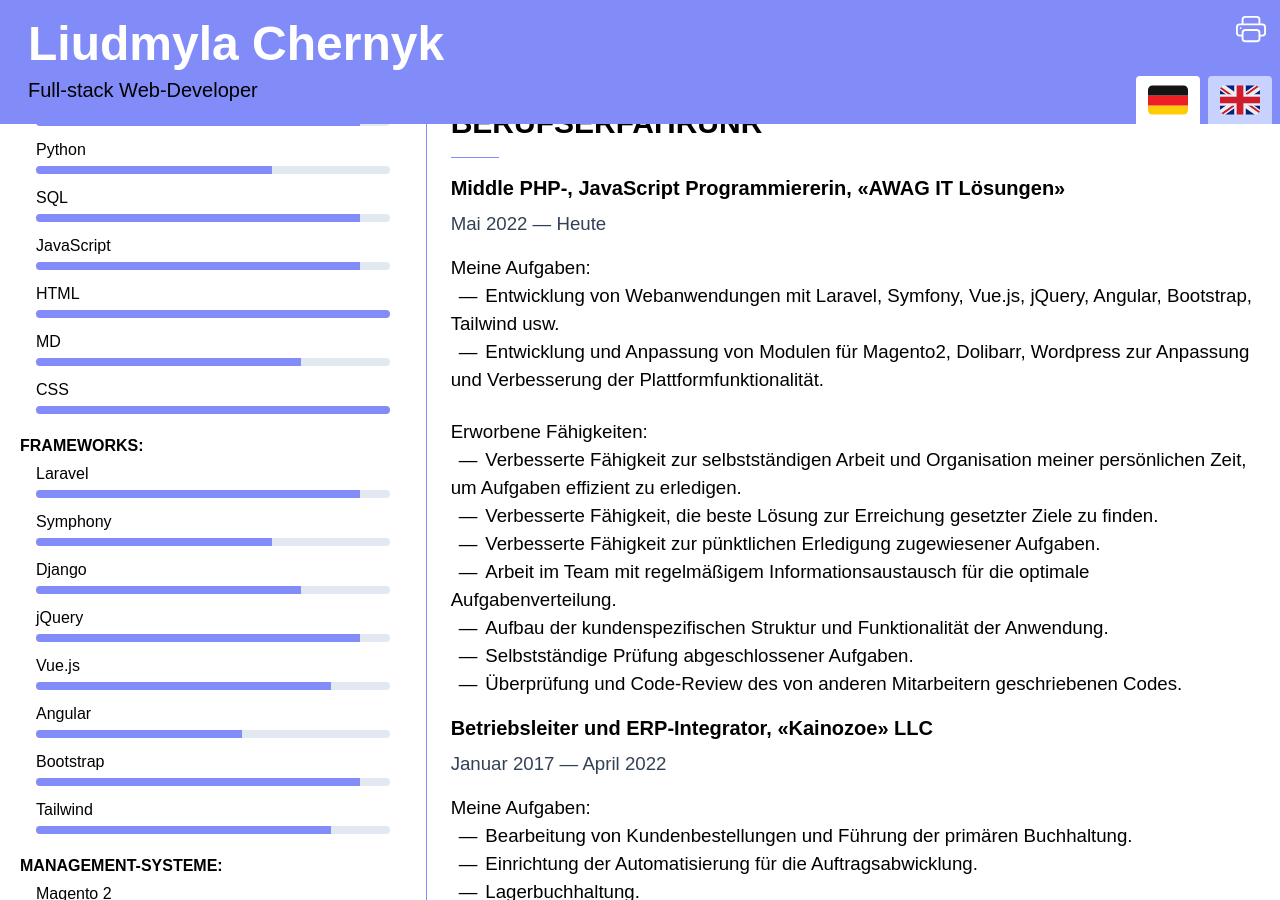
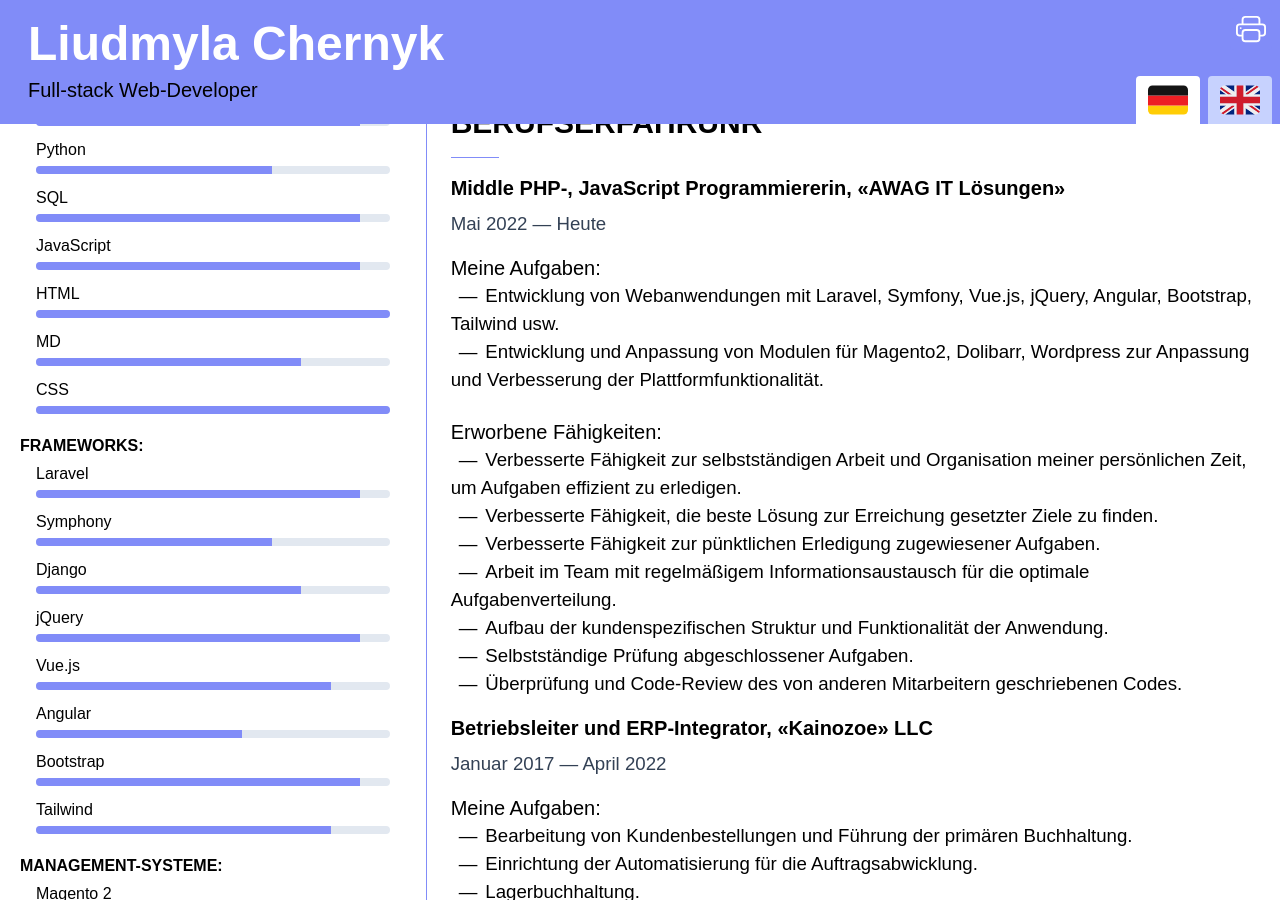
Before and after one commit to lydalyu/lydalyu.github.io, a Jekyll site: the page built from de.html, in a window 1280 px wide and 900 px high, scrolled down 496 px. Built offline with Jekyll 4.4.1, drawn with Linux system fonts in a browser that asks for light colours; nearby versions of some CDN libraries.

Commit message:
changed classes

```diff
--- a/_data/de.json
+++ b/_data/de.json
@@ -172,49 +172,49 @@
                 "title": "Middle PHP-, JavaScript Programmiererin",
                 "firm": "«AWAG IT Lösungen»",
                 "period": "Mai 2022 — Heute",
-                "text": "<section><h4>Meine Aufgaben:</h4><ul class='dash-list'><li>Entwicklung von Webanwendungen mit Laravel, Symfony, Vue.js, jQuery, Angular, Bootstrap, Tailwind usw.</li><li>Entwicklung und Anpassung von Modulen für Magento2, Dolibarr, Wordpress zur Anpassung und Verbesserung der Plattformfunktionalität.</li></ul><h4 class='mt-6'>Erworbene Fähigkeiten:</h4><ul class='dash-list'><li>Verbesserte Fähigkeit zur selbstständigen Arbeit und Organisation meiner persönlichen Zeit, um Aufgaben effizient zu erledigen.</li><li>Verbesserte Fähigkeit, die beste Lösung zur Erreichung gesetzter Ziele zu finden.</li><li>Verbesserte Fähigkeit zur pünktlichen Erledigung zugewiesener Aufgaben.</li><li>Arbeit im Team mit regelmäßigem Informationsaustausch für die optimale Aufgabenverteilung.</li><li>Aufbau der kundenspezifischen Struktur und Funktionalität der Anwendung.</li><li>Selbstständige Prüfung abgeschlossener Aufgaben.</li><li>Überprüfung und Code-Review des von anderen Mitarbeitern geschriebenen Codes.</li></ul></section>"
+                "text": "<section><h4 class='text-xl font-medium'>Meine Aufgaben:</h4><ul class='dash-list'><li>Entwicklung von Webanwendungen mit Laravel, Symfony, Vue.js, jQuery, Angular, Bootstrap, Tailwind usw.</li><li>Entwicklung und Anpassung von Modulen für Magento2, Dolibarr, Wordpress zur Anpassung und Verbesserung der Plattformfunktionalität.</li></ul><h4 class='mt-6 text-xl font-medium'>Erworbene Fähigkeiten:</h4><ul class='dash-list'><li>Verbesserte Fähigkeit zur selbstständigen Arbeit und Organisation meiner persönlichen Zeit, um Aufgaben effizient zu erledigen.</li><li>Verbesserte Fähigkeit, die beste Lösung zur Erreichung gesetzter Ziele zu finden.</li><li>Verbesserte Fähigkeit zur pünktlichen Erledigung zugewiesener Aufgaben.</li><li>Arbeit im Team mit regelmäßigem Informationsaustausch für die optimale Aufgabenverteilung.</li><li>Aufbau der kundenspezifischen Struktur und Funktionalität der Anwendung.</li><li>Selbstständige Prüfung abgeschlossener Aufgaben.</li><li>Überprüfung und Code-Review des von anderen Mitarbeitern geschriebenen Codes.</li></ul></section>"
             },
             {
                 "title": "Betriebsleiter und ERP-Integrator",
                 "firm": "«Kainozoe» LLC",
                 "period": "Januar 2017 — April 2022",
-                "text": "<section><h4>Meine Aufgaben:</h4><ul class='dash-list'><li>Bearbeitung von Kundenbestellungen und Führung der primären Buchhaltung.</li><li>Einrichtung der Automatisierung für die Auftragsabwicklung.</li><li>Lagerbuchhaltung.</li><li>Einrichtung des Kundenportals.</li><li>Implementierung der Automatisierung für das Hinzufügen neuer Produkte zum Buchhaltungssystem unter Verwendung der integrierten Funktionen des Systems und der Entwicklung zusätzlicher Python-Skripte.</li></ul><h4 class='mt-6'>Erworbene Fähigkeiten:</h4><ul class='dash-list'><li>Arbeiten mit CRM- und ERP-Systemen, Einrichtung und Automatisierung von Prozessen.</li><li>Grundlegende Buchhaltungsverfahren.</li><li>Verbesserte Fähigkeit zur selbstständigen Arbeit und Organisation meiner persönlichen Zeit, um Aufgaben effizient abzuschließen.</li><li>Verbesserte Kenntnisse in HTML, CSS und JavaScript während der Einrichtung des Kundenportals.</li><li>Die eigenständige Erforschung der Programmiersprache Python ermöglichte mir, Skripte zu entwickeln, die die Automatisierungsfähigkeiten von Prozessen verbessern.</li><li>Erwarb die Fähigkeit, mit REST-APIs zu interagieren, während Python-Skripte geschrieben wurden, um Produkte dem Buchhaltungssystem hinzuzufügen und die Produktverfügbarkeit mit Lieferanten zu synchronisieren.</li></ul></section>"
+                "text": "<section><h4 class='text-xl font-medium'>Meine Aufgaben:</h4><ul class='dash-list'><li>Bearbeitung von Kundenbestellungen und Führung der primären Buchhaltung.</li><li>Einrichtung der Automatisierung für die Auftragsabwicklung.</li><li>Lagerbuchhaltung.</li><li>Einrichtung des Kundenportals.</li><li>Implementierung der Automatisierung für das Hinzufügen neuer Produkte zum Buchhaltungssystem unter Verwendung der integrierten Funktionen des Systems und der Entwicklung zusätzlicher Python-Skripte.</li></ul><h4 class='mt-6 text-xl font-medium'>Erworbene Fähigkeiten:</h4><ul class='dash-list'><li>Arbeiten mit CRM- und ERP-Systemen, Einrichtung und Automatisierung von Prozessen.</li><li>Grundlegende Buchhaltungsverfahren.</li><li>Verbesserte Fähigkeit zur selbstständigen Arbeit und Organisation meiner persönlichen Zeit, um Aufgaben effizient abzuschließen.</li><li>Verbesserte Kenntnisse in HTML, CSS und JavaScript während der Einrichtung des Kundenportals.</li><li>Die eigenständige Erforschung der Programmiersprache Python ermöglichte mir, Skripte zu entwickeln, die die Automatisierungsfähigkeiten von Prozessen verbessern.</li><li>Erwarb die Fähigkeit, mit REST-APIs zu interagieren, während Python-Skripte geschrieben wurden, um Produkte dem Buchhaltungssystem hinzuzufügen und die Produktverfügbarkeit mit Lieferanten zu synchronisieren.</li></ul></section>"
             },
             {
                 "title": "Junior SEO-webtools Entwicklerin",
                 "firm": "SEO Studio «Domen PR»",
                 "period": "Juli 2016 — Februar 2017",
-                "text": "<section><h4>Meine Aufgaben:</h4><ul class='dash-list'><li>Content-SEO-Optimierung..</li><li>Entwicklung und Anpassung von WordPress-Themen.</li><li>Datenanalyse.</li></ul><h4 class='mt-6'>Erworbene Fähigkeiten:</h4><ul class='dash-list'><li>Verbesserte Organisation meiner persönlichen Zeit, um Aufgaben effizienter zu erledigen.</li><li>Verbesserte Fähigkeit, die beste Lösung zur Erreichung gesetzter Ziele zu finden.</li><li>Beherrschung der Verwendung von regulären Ausdrücken zur effektiven Automatisierung der Datenanalyse.</li><li>Anwendung von HTML- und CSS-Kenntnissen bei der Entwicklung von WordPress-Themen.</li><li>Erlernen der Programmiersprache PHP, um WordPress-Themen unabhängig zu entwickeln und anzupassen.</li><li>Arbeiten mit den SQL-Datenbanken zur Migration von Websites zu WordPress aus anderen Content-Management-Systemen.</li><li>Anpassung von Texten, die von Copywritern für SEO-Promotionszwecke verfasst wurden.</li></ul></section>"
+                "text": "<section><h4 class='text-xl font-medium'>Meine Aufgaben:</h4><ul class='dash-list'><li>Content-SEO-Optimierung..</li><li>Entwicklung und Anpassung von WordPress-Themen.</li><li>Datenanalyse.</li></ul><h4 class='mt-6 text-xl font-medium'>Erworbene Fähigkeiten:</h4><ul class='dash-list'><li>Verbesserte Organisation meiner persönlichen Zeit, um Aufgaben effizienter zu erledigen.</li><li>Verbesserte Fähigkeit, die beste Lösung zur Erreichung gesetzter Ziele zu finden.</li><li>Beherrschung der Verwendung von regulären Ausdrücken zur effektiven Automatisierung der Datenanalyse.</li><li>Anwendung von HTML- und CSS-Kenntnissen bei der Entwicklung von WordPress-Themen.</li><li>Erlernen der Programmiersprache PHP, um WordPress-Themen unabhängig zu entwickeln und anzupassen.</li><li>Arbeiten mit den SQL-Datenbanken zur Migration von Websites zu WordPress aus anderen Content-Management-Systemen.</li><li>Anpassung von Texten, die von Copywritern für SEO-Promotionszwecke verfasst wurden.</li></ul></section>"
             },
             {
                 "title": "Verkäuferin",
                 "firm": "Turkul.net",
                 "period": "September 2012 - November 2016 ",
-                "text": "<section><h4>Meine Aufgaben:</h4><ul class='dash-list'><li>Neue Produkte auf der Website des Geschäfts hinzufügen und individuelle sowie umfassende Beschreibungen für sie verfassen.</li><li>Kurze Artikel über das sportliche und Outdoor-Leben der Mitarbeiter für den Unternehmensblog verfassen, um den Laden online zu bewerben.</li><li>Aktive Teilnahme am Design und der Optimierung der Geschäftswebsite.</li><li>Kundenberatung für den Kauf von Outdoor-Ausrüstung und Bekleidung.</li><li>Bearbeitung von Online-Bestellungen.</li><li>Bestellungen bei Lieferanten aufgeben.</li><li>Abgleich der Buchhaltung mit den Lieferanten.</li></ul><h4 class='mt-6'>Erworbene Fähigkeiten:</h4><ul class='dash-list'><li>Fähigkeit zur effektiven Kommunikation mit Kunden sowohl persönlich als auch telefonisch oder per E-Mail.</li><li>Auswahl von Ausrüstung, die den individuellen Bedürfnissen der Kunden entspricht, aus dem vorhandenen Sortiment.</li><li>Fähigkeit, unter Druck die optimale Lösung für Probleme zu finden.</li><li>Verbesserte Selbstständigkeit und effiziente Zeitorganisation zur erfolgreichen Erledigung von Aufgaben.</li><li>Arbeit mit Buchhaltungs- und Lagerverwaltungssystemen.</li><li>Vertrautheit mit Content-Management-Systemen.</li><li>Verfassen von prägnanten und informativen Texten sowie Artikeln zur Bewerbung von Produkten oder des Geschäfts.</li></ul></section>"
+                "text": "<section><h4 class='text-xl font-medium'>Meine Aufgaben:</h4><ul class='dash-list'><li>Neue Produkte auf der Website des Geschäfts hinzufügen und individuelle sowie umfassende Beschreibungen für sie verfassen.</li><li>Kurze Artikel über das sportliche und Outdoor-Leben der Mitarbeiter für den Unternehmensblog verfassen, um den Laden online zu bewerben.</li><li>Aktive Teilnahme am Design und der Optimierung der Geschäftswebsite.</li><li>Kundenberatung für den Kauf von Outdoor-Ausrüstung und Bekleidung.</li><li>Bearbeitung von Online-Bestellungen.</li><li>Bestellungen bei Lieferanten aufgeben.</li><li>Abgleich der Buchhaltung mit den Lieferanten.</li></ul><h4 class='mt-6 text-xl font-medium'>Erworbene Fähigkeiten:</h4><ul class='dash-list'><li>Fähigkeit zur effektiven Kommunikation mit Kunden sowohl persönlich als auch telefonisch oder per E-Mail.</li><li>Auswahl von Ausrüstung, die den individuellen Bedürfnissen der Kunden entspricht, aus dem vorhandenen Sortiment.</li><li>Fähigkeit, unter Druck die optimale Lösung für Probleme zu finden.</li><li>Verbesserte Selbstständigkeit und effiziente Zeitorganisation zur erfolgreichen Erledigung von Aufgaben.</li><li>Arbeit mit Buchhaltungs- und Lagerverwaltungssystemen.</li><li>Vertrautheit mit Content-Management-Systemen.</li><li>Verfassen von prägnanten und informativen Texten sowie Artikeln zur Bewerbung von Produkten oder des Geschäfts.</li></ul></section>"
             },
             {
                 "title": "Online-Shop-Manager",
                 "firm": "Rozumniki.ua",
                 "period": "August 2011 - August 2012",
-                "text": "<section><h4>Meine Aufgaben:</h4><ul class='dash-list'><li>Bearbeitung von Kundenbestellungen.</li><li>Teilnahme am Produktionsprozess von Schulunterrichtsmaterialien.</li><li>Aufgabe von Bestellungen bei Lieferanten.</li><li>Abgleich der Buchhaltung mit Lieferanten.</li></ul><h4 class='mt-6'>Erworbene Fähigkeiten:</h4><ul class='dash-list'><li>Fähigkeit zur Anpassung und Arbeit mit verschiedenen Buchhaltungs- und Content-Management-Systemen.</li><li>Zusammenarbeit mit anderen Abteilungen zur effektiven Erledigung zugewiesener Aufgaben.</li><li>Kommunikationsfähigkeit mit Kunden per Telefon oder E-Mail.</li><li>Entwicklung von Fähigkeiten im Umgang mit Lieferanten durch Aufgeben von Bestellungen und Buchhaltungsabgleich.</li></ul></section>"
+                "text": "<section><h4 class='text-xl font-medium'>Meine Aufgaben:</h4><ul class='dash-list'><li>Bearbeitung von Kundenbestellungen.</li><li>Teilnahme am Produktionsprozess von Schulunterrichtsmaterialien.</li><li>Aufgabe von Bestellungen bei Lieferanten.</li><li>Abgleich der Buchhaltung mit Lieferanten.</li></ul><h4 class='mt-6 text-xl font-medium'>Erworbene Fähigkeiten:</h4><ul class='dash-list'><li>Fähigkeit zur Anpassung und Arbeit mit verschiedenen Buchhaltungs- und Content-Management-Systemen.</li><li>Zusammenarbeit mit anderen Abteilungen zur effektiven Erledigung zugewiesener Aufgaben.</li><li>Kommunikationsfähigkeit mit Kunden per Telefon oder E-Mail.</li><li>Entwicklung von Fähigkeiten im Umgang mit Lieferanten durch Aufgeben von Bestellungen und Buchhaltungsabgleich.</li></ul></section>"
             },
             {
                 "title": "Verkäuferin",
                 "firm": "El-cap.kiev.ua",
                 "period": "September 2009 - Juli 2011",
-                "text": "<section><h4>Meine Aufgaben:</h4><ul class='dash-list'><li>Hinzufügen neuer Produkte zur Website des Geschäfts und Verfassen einer einzigartigen und umfassenden Beschreibung für sie.</li><li>Schreiben von kurzen Artikeln über das Sport- und Outdoorleben der Mitarbeiter für den Blog des Geschäfts, um den Laden online zu bewerben.</li><li>Beratung für Käufer von Outdoor-Ausrüstung und Kleidung.</li><li>Bearbeitung von Online-Bestellungen.</li><li>Aufgabe von Bestellungen bei Lieferanten.</li></ul><h4 class='mt-6'>Erworbene Fähigkeiten:</h4><ul class='dash-list'><li>Fähigkeit zur Kommunikation mit Kunden sowohl persönlich als auch telefonisch oder per E-Mail.</li><li>Auswahl von Ausrüstung, die den individuellen Bedürfnissen der Kunden aus dem vorhandenen Sortiment entspricht.</li><li>Finden der optimalen Lösung für ein Problem in einer Situation mit hohem Druck.</li><li>Bildung eines Teams zur Lösung eines gegebenen Problems.</li><li>Arbeiten mit Buchhaltungs- und Lagerverwaltungssystemen.</li><li>Arbeiten mit Content-Management-Systemen.</li><li>Verfassen von kurzen und umfassenden Texten und Artikeln zur Produkt- oder Ladenwerbung.</li></ul></section>"
+                "text": "<section><h4 class='text-xl font-medium'>Meine Aufgaben:</h4><ul class='dash-list'><li>Hinzufügen neuer Produkte zur Website des Geschäfts und Verfassen einer einzigartigen und umfassenden Beschreibung für sie.</li><li>Schreiben von kurzen Artikeln über das Sport- und Outdoorleben der Mitarbeiter für den Blog des Geschäfts, um den Laden online zu bewerben.</li><li>Beratung für Käufer von Outdoor-Ausrüstung und Kleidung.</li><li>Bearbeitung von Online-Bestellungen.</li><li>Aufgabe von Bestellungen bei Lieferanten.</li></ul><h4 class='mt-6 text-xl font-medium'>Erworbene Fähigkeiten:</h4><ul class='dash-list'><li>Fähigkeit zur Kommunikation mit Kunden sowohl persönlich als auch telefonisch oder per E-Mail.</li><li>Auswahl von Ausrüstung, die den individuellen Bedürfnissen der Kunden aus dem vorhandenen Sortiment entspricht.</li><li>Finden der optimalen Lösung für ein Problem in einer Situation mit hohem Druck.</li><li>Bildung eines Teams zur Lösung eines gegebenen Problems.</li><li>Arbeiten mit Buchhaltungs- und Lagerverwaltungssystemen.</li><li>Arbeiten mit Content-Management-Systemen.</li><li>Verfassen von kurzen und umfassenden Texten und Artikeln zur Produkt- oder Ladenwerbung.</li></ul></section>"
             },
             {
                 "title": "Call-Center Angestellter",
                 "firm": "OJSC IVK",
                 "period": "Juni 2006 - April 2009",
-                "text": "<section><h4>Meine Aufgaben:</h4><ul class='dash-list'><li>Kundenbetreuung für Nutzer von Kabelfernsehen und Kabelinternet.</li><li>Verkauf von Unternehmensdienstleistungen an neue und bestehende Kunden.</li></ul><h4 class='mt-6'>Erworbene Fähigkeiten:</h4><ul class='dash-list'><li>Kommunikation mit Kunden per Telefon.</li><li>Stressresistenz.</li><li>Finden der Lösung für ein Problem in einer Situation mit hohem Druck, oft mit begrenzten Informationen.</li><li>Fähigkeit zur Zusammenarbeit mit anderen technischen Abteilungen zur Lösung von Kundenanfragen und -problemen.</li><li>Fähigkeit, äußere Ablenkungen auszublenden und in lauten Umgebungen auf die Arbeit zu konzentrieren.</li></ul></section>"
+                "text": "<section><h4 class='text-xl font-medium'>Meine Aufgaben:</h4><ul class='dash-list'><li>Kundenbetreuung für Nutzer von Kabelfernsehen und Kabelinternet.</li><li>Verkauf von Unternehmensdienstleistungen an neue und bestehende Kunden.</li></ul><h4 class='mt-6 text-xl font-medium'>Erworbene Fähigkeiten:</h4><ul class='dash-list'><li>Kommunikation mit Kunden per Telefon.</li><li>Stressresistenz.</li><li>Finden der Lösung für ein Problem in einer Situation mit hohem Druck, oft mit begrenzten Informationen.</li><li>Fähigkeit zur Zusammenarbeit mit anderen technischen Abteilungen zur Lösung von Kundenanfragen und -problemen.</li><li>Fähigkeit, äußere Ablenkungen auszublenden und in lauten Umgebungen auf die Arbeit zu konzentrieren.</li></ul></section>"
             },
             {
                 "title": "Laborassistentin",
                 "firm": "National Technical University of Ukraine 'Kyiv Polytechnic Institute",
                 "period": "November 2002 - Mai 2004",
-                "text": "<section><h4>Meine Aufgaben:</h4><ul class='dash-list'><li>Übertragung von handgeschriebenen Texten auf den Computer zur Erstellung von Lehrmaterialien für die Universität.</li></ul><h4 class='mt-6'>Erworbene Fähigkeiten:</h4><ul class='dash-list'><li>Gestaltung von Layouts für technische Lehrmaterialien zur Druckvorbereitung.</li><li>Die Umwandlung von Skizzen in vektorbasierte Bilder in MS Word, um eine hochwertige Druckausgabe in verschiedenen Maßstäben zu gewährleisten.</li><li>Effizientes Zeitmanagement zur erfolgreichen Bewältigung von Aufgaben und ohne Beeinträchtigung des Studiums.</li><li>Pünktliche und verantwortungsbewusste Erfüllung zugewiesener Aufgaben.</li></ul></section>"
+                "text": "<section><h4 class='text-xl font-medium'>Meine Aufgaben:</h4><ul class='dash-list'><li>Übertragung von handgeschriebenen Texten auf den Computer zur Erstellung von Lehrmaterialien für die Universität.</li></ul><h4 class='mt-6 text-xl font-medium'>Erworbene Fähigkeiten:</h4><ul class='dash-list'><li>Gestaltung von Layouts für technische Lehrmaterialien zur Druckvorbereitung.</li><li>Die Umwandlung von Skizzen in vektorbasierte Bilder in MS Word, um eine hochwertige Druckausgabe in verschiedenen Maßstäben zu gewährleisten.</li><li>Effizientes Zeitmanagement zur erfolgreichen Bewältigung von Aufgaben und ohne Beeinträchtigung des Studiums.</li><li>Pünktliche und verantwortungsbewusste Erfüllung zugewiesener Aufgaben.</li></ul></section>"
             }
         ],
         "education": {
```
Also changed, not shown: _data/en.json (+8 -8 lines).
